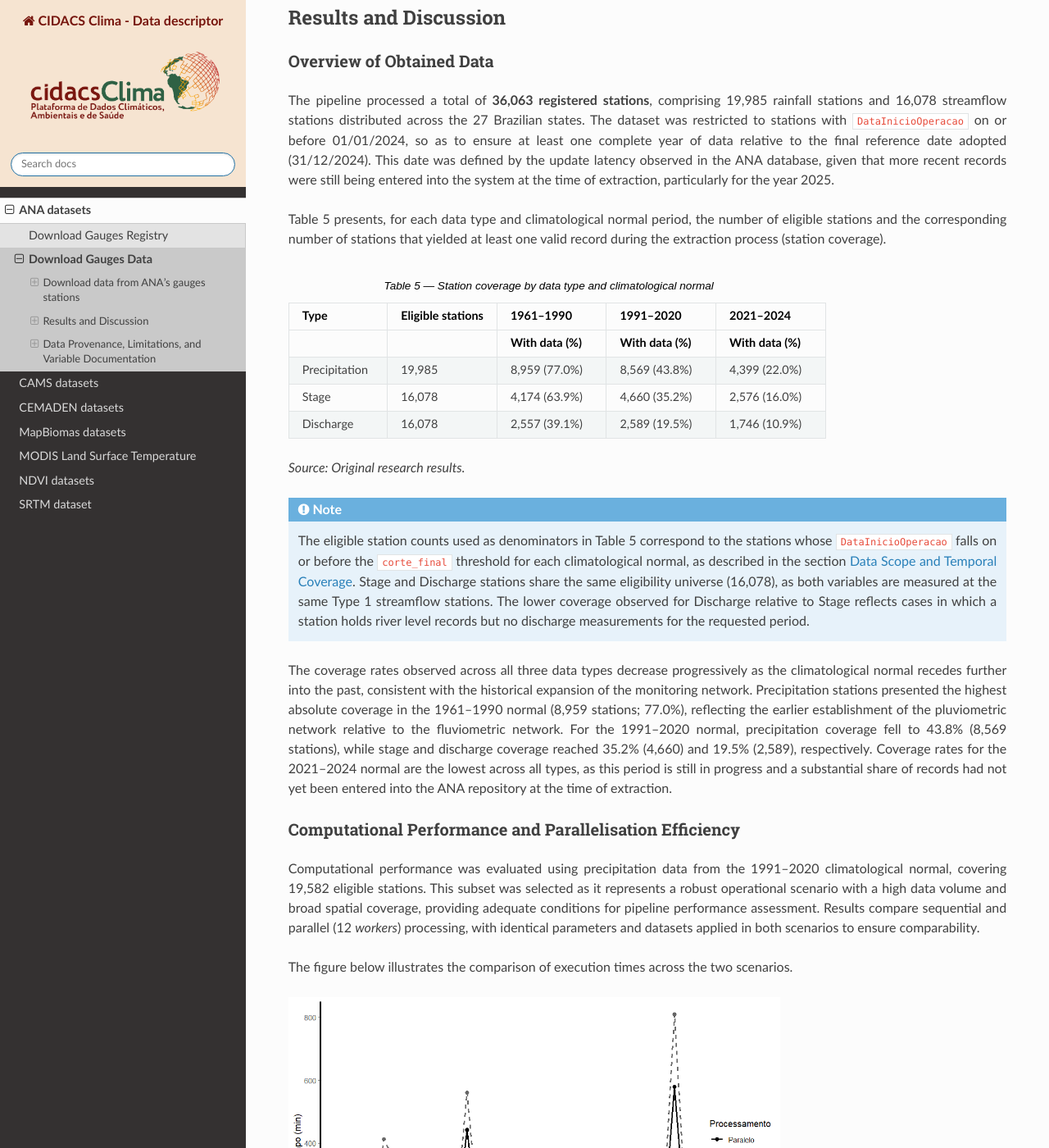
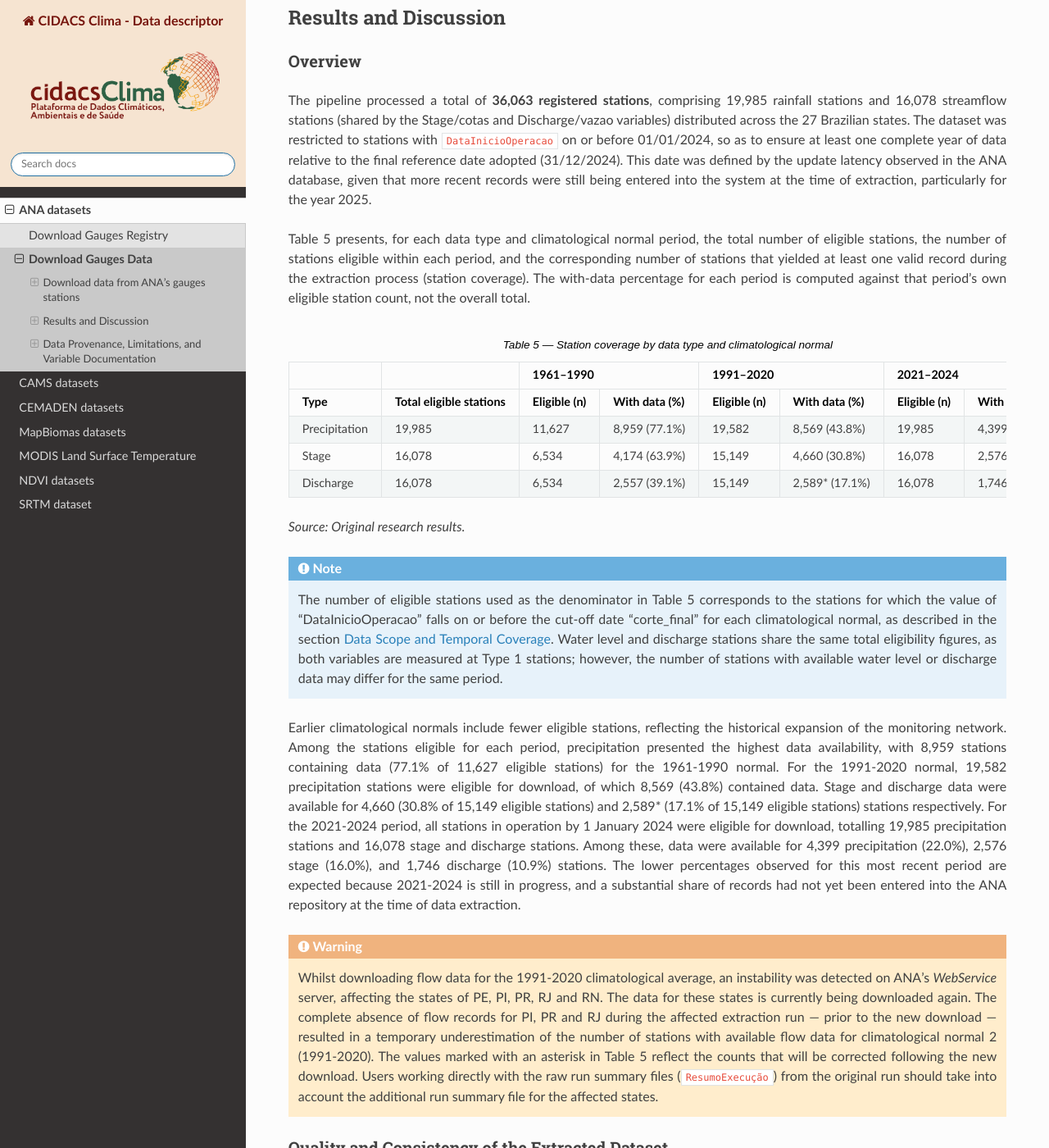
Before and after one commit to cidacslab/plataforma-clima-ambiente-readthedocs, a Sphinx documentation site: the page built from docs/source/ana_data_download.rst, in a window 1280 px wide and 1400 px high, scrolled down 9309 px. Shown: the whole window at 82% size. Built offline with Sphinx 7.4.7 and the Read the Docs theme 3.1.0, drawn with Linux system fonts in a browser that asks for light colours; comment, search, counter and statistics services are not loaded; some of the changed text lies outside the part shown.

Commit message:
Update na estrutura de documentação ANA e inclusão de análises descritivas
A estrutura da documentação foi aprimorada, sendo inclusas tabelas com estatísticas calculadas de acordo com os dados baixados de precipitação, nível e vazão.

```diff
--- a/docs/source/ana_data_download.rst
+++ b/docs/source/ana_data_download.rst
@@ -335,121 +335,69 @@
 Results and Discussion
 ***********************
 
-Overview of Obtained Data
-==========================
+Overview
+========
 
-The pipeline processed a total of **36,063 registered stations**, comprising 19,985 rainfall stations and 16,078 streamflow stations distributed across the 27 Brazilian states. The dataset was restricted to stations with ``DataInicioOperacao`` on or before 01/01/2024, so as to ensure at least one complete year of data relative to the final reference date adopted (31/12/2024). This date was defined by the update latency observed in the ANA database, given that more recent records were still being entered into the system at the time of extraction, particularly for the year 2025.
+The pipeline processed a total of **36,063 registered stations**, comprising 19,985 rainfall stations and 16,078 streamflow stations (shared by the Stage/cotas and Discharge/vazao variables) distributed across the 27 Brazilian states. The dataset was restricted to stations with ``DataInicioOperacao`` on or before 01/01/2024, so as to ensure at least one complete year of data relative to the final reference date adopted (31/12/2024). This date was defined by the update latency observed in the ANA database, given that more recent records were still being entered into the system at the time of extraction, particularly for the year 2025.
 
-Table 5 presents, for each data type and climatological normal period, the number of eligible stations and the corresponding number of stations that yielded at least one valid record during the extraction process (station coverage).
+Table 5 presents, for each data type and climatological normal period, the total number of eligible stations, the number of stations eligible within each period, and the corresponding number of stations that yielded at least one valid record during the extraction process (station coverage). The with-data percentage for each period is computed against that period's own eligible station count, not the overall total.
 
-.. list-table:: Table 5 — Station coverage by data type and climatological normal
-   :header-rows: 2
-   :widths: 18 20 20 20 20
+.. table:: Table 5 — Station coverage by data type and climatological normal
+   :widths: 12 15 10 15 10 15 10 15
 
-   * - Type
-     - Eligible stations
-     - 1961–1990
-     - 1991–2020
-     - 2021–2024
-   * -
-     -
-     - With data (%)
-     - With data (%)
-     - With data (%)
-   * - Precipitation
-     - 19,985
-     - 8,959 (77.0%)
-     - 8,569 (43.8%)
-     - 4,399 (22.0%)
-   * - Stage
-     - 16,078
-     - 4,174 (63.9%)
-     - 4,660 (35.2%)
-     - 2,576 (16.0%)
-   * - Discharge
-     - 16,078
-     - 2,557 (39.1%)
-     - 2,589 (19.5%)
-     - 1,746 (10.9%)
+   +--------------+-------------------------+-----------------------------+------------------------------+-----------------------------+
+   |              |                         |         1961–1990           |         1991–2020            |         2021–2024           |
+   +--------------+-------------------------+--------------+--------------+--------------+---------------+--------------+--------------+
+   | Type         | Total eligible stations | Eligible (n) | With data (%)| Eligible (n) | With data (%) | Eligible (n) | With data (%)|
+   +==============+=========================+==============+==============+==============+===============+==============+==============+
+   | Precipitation| 19,985                  | 11,627       | 8,959 (77.1%)| 19,582       | 8,569 (43.8%) | 19,985       | 4,399 (22.0%)|
+   +--------------+-------------------------+--------------+--------------+--------------+---------------+--------------+--------------+
+   | Stage        | 16,078                  | 6,534        | 4,174 (63.9%)| 15,149       | 4,660 (30.8%) | 16,078       | 2,576 (16.0%)|
+   +--------------+-------------------------+--------------+--------------+--------------+---------------+--------------+--------------+
+   | Discharge    | 16,078                  | 6,534        | 2,557 (39.1%)| 15,149       | 2,589* (17.1%)| 16,078       | 1,746 (10.9%)|
+   +--------------+-------------------------+--------------+--------------+--------------+---------------+--------------+--------------+
 
 *Source: Original research results.*
 
 .. note::
 
-  The eligible station counts used as denominators in Table 5 correspond to the stations whose ``DataInicioOperacao`` falls on or before the ``corte_final`` threshold for each climatological normal, as described in the section :ref:`data-scope-temporal-coverage`. Stage and Discharge stations share the same eligibility universe (16,078), as both variables are measured at the same Type 1 streamflow stations. The lower coverage observed for Discharge relative to Stage reflects cases in which a station holds river level records but no discharge measurements for the requested period.
+   The number of eligible stations used as the denominator in Table 5 corresponds to the stations for which the value of “DataInicioOperacao” falls on or before the cut-off date “corte_final” for each climatological normal, as described in the section :ref:`data-scope-temporal-coverage`. Water level and discharge stations share the same total eligibility figures, as both variables are measured at Type 1 stations; however, the number of stations with available water level or discharge data may differ for the same period.
 
-The coverage rates observed across all three data types decrease progressively as the climatological normal recedes further into the past, consistent with the historical expansion of the monitoring network. Precipitation stations presented the highest absolute coverage in the 1961–1990 normal (8,959 stations; 77.0%), reflecting the earlier establishment of the pluviometric network relative to the fluviometric network. For the 1991–2020 normal, precipitation coverage fell to 43.8% (8,569 stations), while stage and discharge coverage reached 35.2% (4,660) and 19.5% (2,589), respectively. Coverage rates for the 2021–2024 normal are the lowest across all types, as this period is still in progress and a substantial share of records had not yet been entered into the ANA repository at the time of extraction.
+Earlier climatological normals include fewer eligible stations, reflecting the historical expansion of the monitoring network. Among the stations eligible for each period, precipitation presented the highest data availability, with 8,959 stations containing data (77.1% of 11,627 eligible stations) for the 1961-1990 normal. For the 1991-2020 normal, 19,582 precipitation stations were eligible for download, of which 8,569 (43.8%) contained data. Stage and discharge data were available for 4,660 (30.8% of 15,149 eligible stations) and 2,589* (17.1% of 15,149 eligible stations) stations respectively. For the 2021-2024 period, all stations in operation by 1 January 2024 were eligible for download, totalling 19,985 precipitation stations and 16,078 stage and discharge stations. Among these, data were available for 4,399 precipitation (22.0%), 2,576 stage (16.0%), and 1,746 discharge (10.9%) stations. The lower percentages observed for this most recent period are expected because 2021-2024 is still in progress, and a substantial share of records had not yet been entered into the ANA repository at the time of data extraction.
 
+.. warning::
 
-Computational Performance and Parallelisation Efficiency
-==========================================================
+   Whilst downloading flow data for the 1991-2020 climatological average, an instability was detected on ANA's *WebService* server, affecting the states of PE, PI, PR, RJ and RN. The data for these states is currently being downloaded again. The complete absence of flow records for PI, PR and RJ during the affected extraction run — prior to the new download — resulted in a temporary underestimation of the number of stations with available flow data for climatological normal 2 (1991-2020). The values marked with an asterisk in Table 5 reflect the counts that will be corrected following the new download. Users working directly with the raw run summary files (``ResumoExecução``) from the original run should take into account the additional run summary file for the affected states.
 
-Computational performance was evaluated using precipitation data from the 1991–2020 climatological normal, covering 19,582 eligible stations. This subset was selected as it represents a robust operational scenario with a high data volume and broad spatial coverage, providing adequate conditions for pipeline performance assessment. Results compare sequential and parallel (12 *workers*) processing, with identical parameters and datasets applied in both scenarios to ensure comparability.
-
-The figure below illustrates the comparison of execution times across the two scenarios.
-
-.. figure:: _static/images/ana_img/figura1_tempo_execucao.png
-   :width: 600
-   :alt: Comparison of sequential vs. parallel execution times
-
-   **Figure 1** — Execution times for precipitation data retrieval (1991–2020). Parallel processing achieved a reduction of approximately 26% in total execution time relative to the sequential approach.
-
-+------------------------+---------------------------+------------------+
-| Scenario               | Total time                | Gain             |
-+------------------------+---------------------------+------------------+
-| Sequential             | ~4,629 min (77.1 h)       | —                |
-+------------------------+---------------------------+------------------+
-| Parallel (12 workers)  | ~3,430 min (57.2 h)       | ~1.35× (~26%)    |
-+------------------------+---------------------------+------------------+
-
-*Source: Original research results.*
-
-The performance gain was proportionally greater in states with denser monitoring networks, as the scaling of monthly tasks could be exploited more intensively. It should be noted that these values reflect a practical application subject to network latencies and the response limitations of the remote service, and therefore represent realistic operational benchmarks.
 
 Quality and Consistency of the Extracted Dataset
 ==================================================
 
 This section presents two complementary perspectives on the quality of the extracted dataset: the consistency of the monthly series (Table 6) and the distribution of daily observation status flags across all retrieved records (Table 7).
 
-Table 6 reports, for each data type and climatological normal, the total number of monthly series extracted from stations with data, the number of those series that received a consistency level of 2 (Consistent — indicating that the series has undergone institutional quality control by ANA), and the corresponding percentage.
+Table 6 reports, for each data type and climatological normal, the total number of monthly series containing observed data, the number of those series that received a consistency level of 2 (Consistent — indicating that the series has undergone institutional quality control by ANA), and the corresponding percentage.
 
-.. list-table:: Table 6 — Monthly series consistency by data type and climatological normal
-   :header-rows: 2
-   :widths: 18 20 20 20 20
+.. table:: Table 6 — Monthly series consistency by data type and climatological normal
+   :widths: 12 13 13 13 13 13 13
 
-   * - Type
-     - Total monthly series
-     - 1961–1990
-     - 1991–2020
-     - 2021–2024
-   * -
-     -
-     - Consistent (%)
-     - Consistent (%)
-     - Consistent (%)
-   * - Precipitation
-     - —
-     - 497,592 (15.4%)
-     - 400,318 (13.0%)
-     - 513 (0.24%)
-   * - Stage
-     - —
-     - 430,646 (28.7%)
-     - 657,530 (39.2%)
-     - 64,482 (52.2%)
-   * - Discharge
-     - —
-     - 413,589 (44.9%)
-     - 531,333 (57.0%)
-     - 51,428 (61.4%)
+   +--------------+--------------------------------------+--------------------------------------+--------------------------------------+
+   |              |              1961-1990               |              1991-2020               |              2021-2024               |
+   +--------------+------------------+-------------------+------------------+-------------------+------------------+-------------------+
+   | Type         | Series with data | Consistent (%)    | Series with data | Consistent (%)    | Series with data | Consistent (%)    |
+   +==============+==================+===================+==================+===================+==================+===================+
+   | Precipitation| 1,806,510        | 482,603 (26.7%)   | 1,655,656        | 389,733 (23.5%)   | 182,473          | 508 (0.3%)        |
+   +--------------+------------------+-------------------+------------------+-------------------+------------------+-------------------+
+   | Stage        | 595,314          | 427,744 (71.9%)   | 785,346          | 643,635 (82.0%)   | 101,400          | 63,218 (62.3%)    |
+   +--------------+------------------+-------------------+------------------+-------------------+------------------+-------------------+
+   | Discharge    | 453,088          | 402,993 (88.9%)   | 564,395          | 514,202 (91.1%)   | 70,694           | 50,333 (71.2%)    |
+   +--------------+------------------+-------------------+------------------+-------------------+------------------+-------------------+
 
 *Source: Original research results.*
 
 .. note::
 
-   The total monthly series for each combination is available in the underlying results object (``result_monthly_consistence``): 3,225,240 for Precipitation 1961–1990; 3,084,840 for 1991–2020; 211,152 for 2021–2024; 1,502,640 for Stage 1961–1990; 1,677,600 for 1991–2020; 123,648 for 2021–2024; 920,520 for Discharge 1961–1990; 932,040 for 1991–2020; and 83,808 for 2021–2024. The denominator includes all ``Code × YearMonth`` combinations present in the extracted data, including months for which no consistency classification was assigned (``Consistence = NA``).
+   The denominator adopted in Table 6 corresponds to the number of monthly series (``Code x YearMonth``) that contain at least one observed daily value (``Value`` not missing) within the month, for stations with data in each combination of data type and climatological normal. Monthly series present in the extracted calendar but containing no observed values are excluded from the denominator. The percentage of consistent series is therefore computed relative to the universe of series that were effectively observed, measuring the share of observed data that has undergone institutional quality control (consistency level 2) rather than the share of the full extracted calendar.
 
-Consistency rates for streamflow variables (Stage and Discharge) are substantially higher than for precipitation across all normal periods, and increase progressively toward more recent periods — reaching 52.2% and 61.4% for Stage and Discharge, respectively, in the 2021–2024 normal. Precipitation series show markedly lower consistency rates, with less than 1% of monthly series classified as consistent for the 2021–2024 normal, suggesting that quality control procedures for recent pluviometric data are still ongoing within the ANA system at the time of extraction.
 
 Table 7 presents the distribution of daily observation status flags across all extracted records, expressed as a percentage of the total possible station-days for each combination of data type and climatological normal period. The denominator corresponds to the number of days in the period multiplied by the number of stations with data, thereby accounting for days with no record in the dataset. Status codes follow the ANA institutional encoding: 0 = Blank, 1 = Observed, 2 = Estimated, 3 = Doubtful, 4 = Accumulated. Records carrying status values outside this range are grouped under Others.
 
@@ -459,9 +407,9 @@
 
    * - Status
      - Type
-     - 1961–1990
-     - 1991–2020
-     - 2021–2024
+     - 1961-1990
+     - 1991-2020
+     - 2021-2024
    * -
      -
      - Days (%)
@@ -474,7 +422,7 @@
      - 157,980 (2.46%)
    * - 0 — Blank
      - Stage
-     - 364,532 (0.80%)
+     - 364,532 (0.8%)
      - 412,919 (0.81%)
      - 73,155 (1.94%)
    * - 0 — Blank
@@ -484,19 +432,19 @@
      - 67,043 (2.63%)
    * - 1 — Observed
      - Precipitation
-     - 50,281,212 (51.2%)
-     - 45,051,650 (48.0%)
-     - 4,721,033 (73.5%)
+     - 50,281,212 (51.22%)
+     - 45,051,650 (47.98%)
+     - 4,721,033 (73.46%)
    * - 1 — Observed
      - Stage
-     - 15,477,065 (33.8%)
-     - 20,492,026 (40.1%)
-     - 2,545,808 (67.6%)
+     - 15,477,065 (33.84%)
+     - 20,492,026 (40.13%)
+     - 2,545,808 (67.64%)
    * - 1 — Observed
      - Discharge
-     - 11,697,081 (41.8%)
-     - 14,499,620 (51.1%)
-     - 1,711,193 (67.1%)
+     - 11,697,081 (41.75%)
+     - 14,499,620 (51.11%)
+     - 1,711,193 (67.08%)
    * - 2 — Estimated
      - Precipitation
      - 13,045 (0.01%)
@@ -506,7 +454,7 @@
      - Stage
      - 676,829 (1.48%)
      - 1,413,806 (2.77%)
-     - 146,948 (3.90%)
+     - 146,948 (3.9%)
    * - 2 — Estimated
      - Discharge
      - 623,687 (2.23%)
@@ -515,16 +463,16 @@
    * - 3 — Doubtful
      - Precipitation
      - 5,196 (0.01%)
-     - 98,257 (0.10%)
+     - 98,257 (0.1%)
      - 20,812 (0.32%)
    * - 3 — Doubtful
      - Stage
-     - 1,359 (0.00%)
+     - 1,359 (0%)
      - 24,485 (0.05%)
      - 9,224 (0.25%)
    * - 3 — Doubtful
      - Discharge
-     - 989 (0.00%)
+     - 989 (0%)
      - 7,332 (0.03%)
      - 5,577 (0.22%)
    * - 4 — Accumulated
@@ -544,34 +492,34 @@
      - 2,326 (0.09%)
    * - Others
      - Precipitation
-     - 0 (0.00%)
-     - 3,212 (0.00%)
-     - 0 (0.00%)
+     - 0 (0%)
+     - 3,212 (0%)
+     - 0 (0%)
    * - Others
      - Stage
-     - 107,437 (0.23%)
+     - 106,828 (0.23%)
      - 659,636 (1.29%)
-     - 183,421 (4.87%)
+     - 156,247 (4.15%)
    * - Others
      - Discharge
-     - 45,253 (0.16%)
-     - 341,675 (1.20%)
-     - 99,233 (3.89%)
+     - 44,253 (0.16%)
+     - 341,675 (1.2%)
+     - 99,263 (3.89%)
    * - NA — No record
      - Precipitation
-     - 43,275,791 (44.1%)
-     - 46,410,637 (49.4%)
-     - 1,511,516 (23.5%)
+     - 43,275,791 (44.09%)
+     - 46,410,637 (49.43%)
+     - 1,511,516 (23.52%)
    * - NA — No record
      - Stage
      - 28,996,773 (63.4%)
-     - 27,709,783 (54.3%)
-     - 804,000 (21.4%)
+     - 27,709,783 (54.26%)
+     - 804,000 (21.36%)
    * - NA — No record
      - Discharge
-     - 15,148,206 (54.1%)
-     - 11,415,508 (40.2%)
-     - 521,509 (20.4%)
+     - 15,148,206 (54.07%)
+     - 11,415,508 (40.24%)
+     - 521,509 (20.44%)
 
 *Source: Original research results.*
 
@@ -579,10 +527,37 @@
 
    The ``NA — No record`` category represents station-days within the period for which no observation was retrieved from the ANA *WebService*. This includes days that fall within the station's operational window but for which no data were entered into the repository. The ``Others`` category aggregates all status codes outside the documented range (0–4), which were identified in the streamflow records (Stage and Discharge) only. These undocumented codes are not described in the current ANA data dictionary and are retained in the dataset for auditability.
 
+
+Computational Performance and Parallelisation Efficiency
+==========================================================
+
+Computational performance was evaluated using precipitation data from the 1991-2020 climatological normal, covering 19,582 eligible stations. This subset was selected as it represents a robust operational scenario with a high data volume and broad spatial coverage, providing adequate conditions for pipeline performance assessment. Results compare sequential and parallel (12 *workers*) processing, with identical parameters and datasets applied in both scenarios to ensure comparability.
+
+The figure below illustrates the comparison of execution times across the two scenarios.
+
+.. figure:: _static/images/ana_img/figura1_tempo_execucao.png
+   :width: 600
+   :alt: Comparison of sequential vs. parallel execution times
+
+   **Figure 1** — Execution times for precipitation data retrieval (1991-2020). Parallel processing achieved a reduction of approximately 26% in total execution time relative to the sequential approach.
+
++------------------------+---------------------------+------------------+
+| Scenario               | Total time                | Gain             |
++------------------------+---------------------------+------------------+
+| Sequential             | ~4,629 min (77.1 h)       | —                |
++------------------------+---------------------------+------------------+
+| Parallel (12 workers)  | ~3,430 min (57.2 h)       | ~1.35x (~26%)    |
++------------------------+---------------------------+------------------+
+
+*Source: Original research results.*
+
+The performance gain was proportionally greater in states with denser monitoring networks, as the scaling of monthly tasks could be exploited more intensively. It should be noted that these values reflect a practical application subject to network latencies and the response limitations of the remote service, and therefore represent realistic operational benchmarks.
+
+
 Storage Efficiency and Data Organisation
 ==========================================
 
-Storage efficiency is a critical factor in applications involving large volumes of environmental time series. The adoption of *Parquet* format with *gzip* compression yielded substantial volumetric efficiency gains. Table 4 compares the total data volume for precipitation data (1991–2020) in CSV and Parquet formats, considering the same processed dataset.
+Storage efficiency is a critical factor in applications involving large volumes of environmental time series. The adoption of *Parquet* format with *gzip* compression yielded substantial volumetric efficiency gains. Table 8 compares the total data volume for precipitation data (1991–2020) in CSV and Parquet formats, considering the same processed dataset.
 
 .. list-table:: Table 8 — Storage volume comparison: CSV vs. Parquet (gzip) (1991–2020)
    :header-rows: 1
@@ -697,7 +672,7 @@
 
    ================================================================================
    ESTADO AC CONCLUÍDO. DADOS ARMAZENADOS EM:
-   /OPT/STORAGE/RAW/WCLIMATE/BIOCLIMATIC/ANA//PRECIPITATION_DATA/CLIMATE_NORMALS_2_1991_2020/LONG_DATA/PREC_DATA_LONG_AC_ANA.PARQUET
+   /OPT/STORAGE/RAW/WCLIMATE/BIOCLIMATIC/ANA/PRECIPITATION_DATA/CLIMATE_NORMALS_2_1991_2020/LONG_DATA/PREC_DATA_LONG_AC_ANA.PARQUET
    PREPARANDO PRÓXIMA EXECUÇÃO EM 120 SEGUNDOS...
    ================================================================================
 
```
Also changed, not shown: docs/source/ana_data_gauges.rst (+8 -8 lines).
